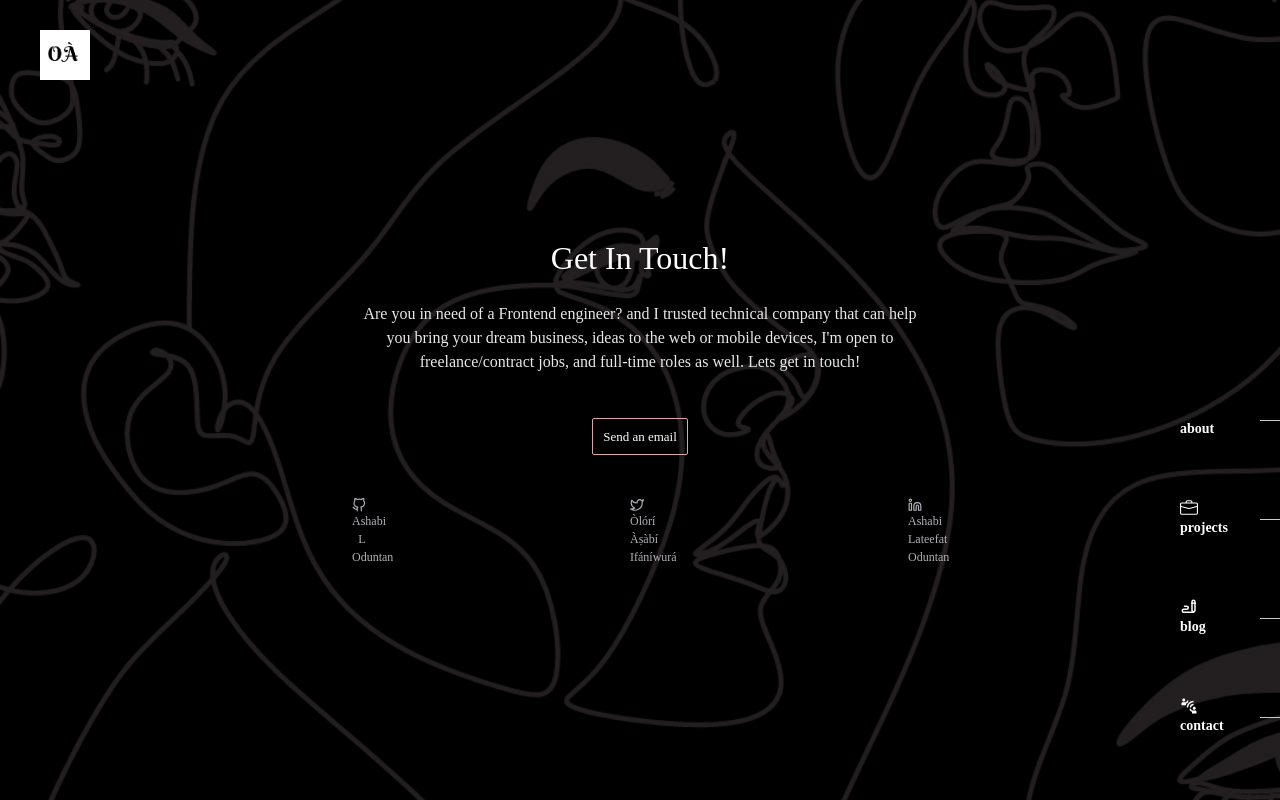
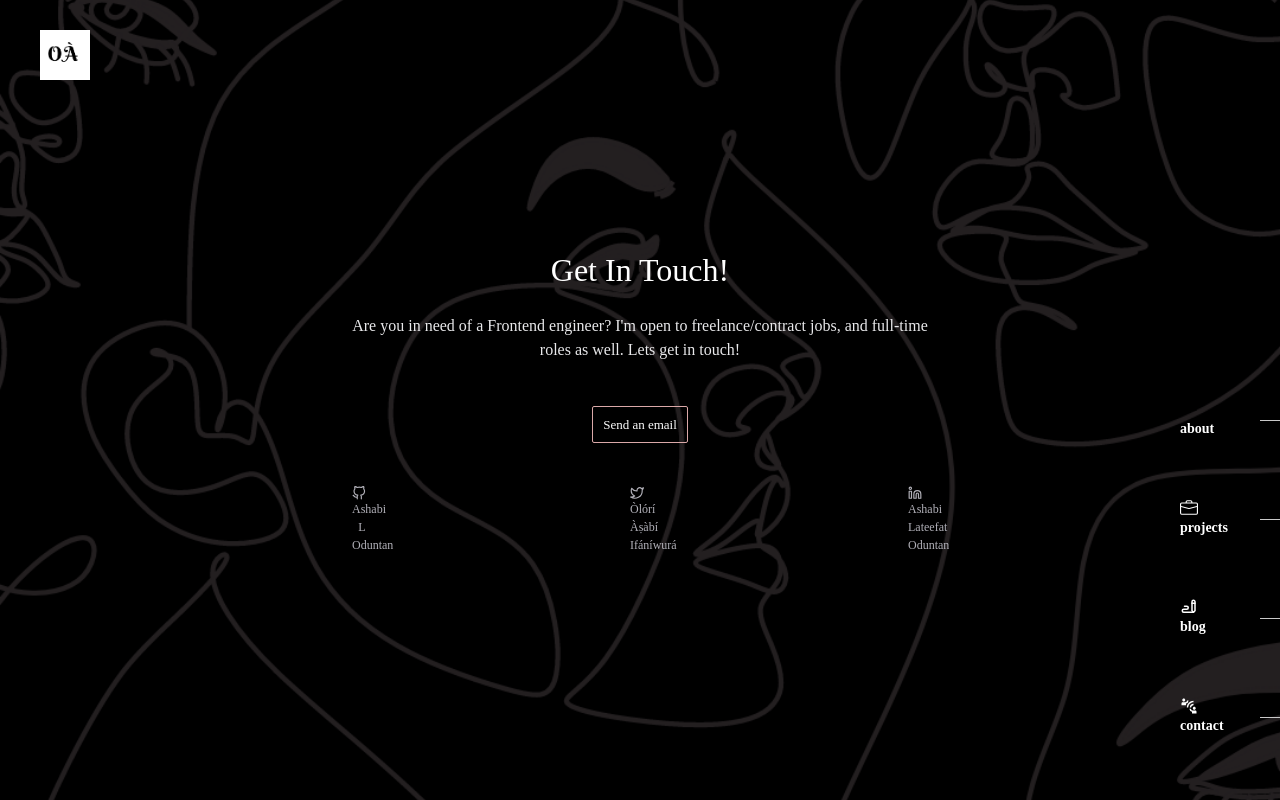
Before and after one commit to OloriAsabi/OloriAsabi.github.io, a React (Create React App) app: page /contact in a window 1280 px wide. Built offline with nearby package versions, Linux system fonts and the light colour scheme.

Commit message:
initial commit

```diff
--- a/src/pages/Contact.jsx
+++ b/src/pages/Contact.jsx
@@ -9,7 +9,7 @@ const Contact = () => {
         <div className="contact-container" id="contact">
           <h1>Get In Touch!</h1>
           <p className="text">
-            Are you in need of a Frontend engineer? and I trusted technical company that can help you bring your dream business, ideas to the web or mobile devices,
+            Are you in need of a Frontend engineer?
              I'm open to freelance/contract
             jobs, and full-time roles as well. Lets get in touch!
           </p>
```
